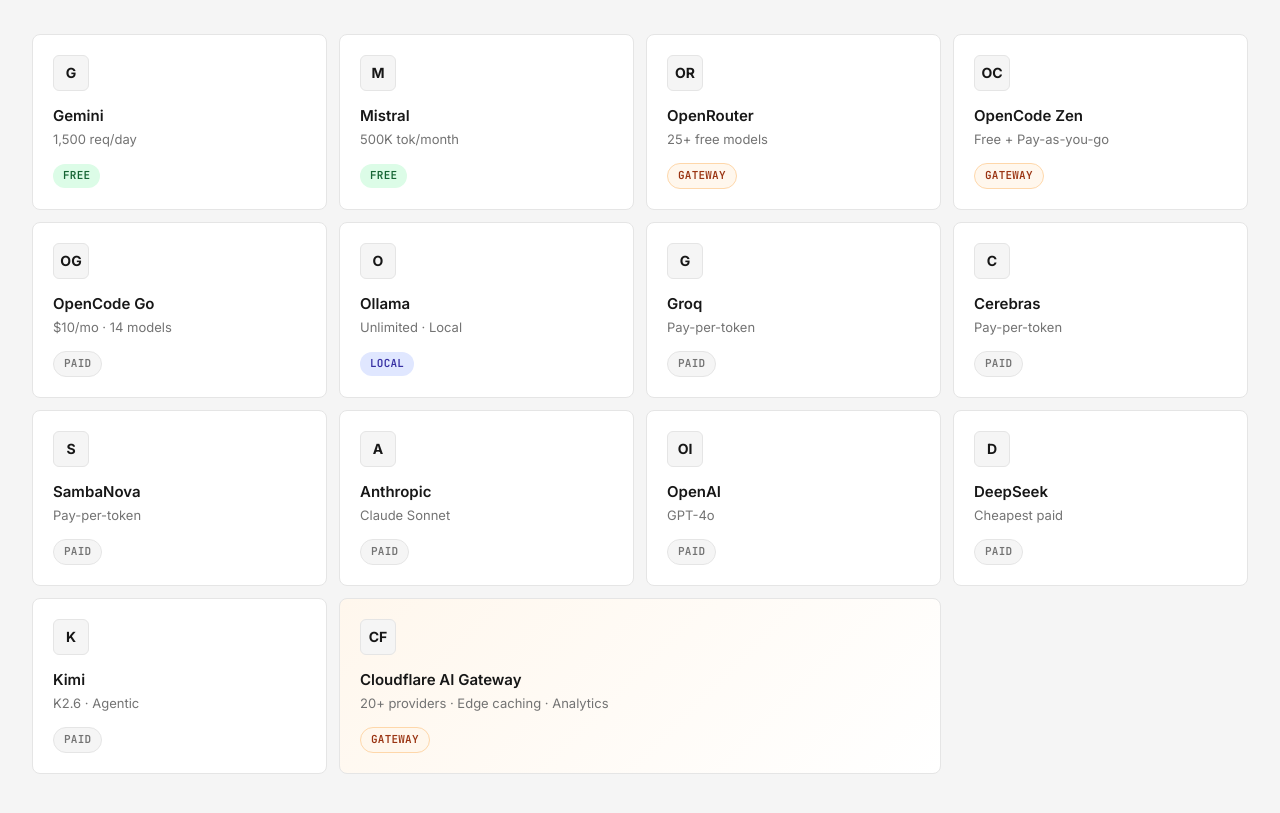
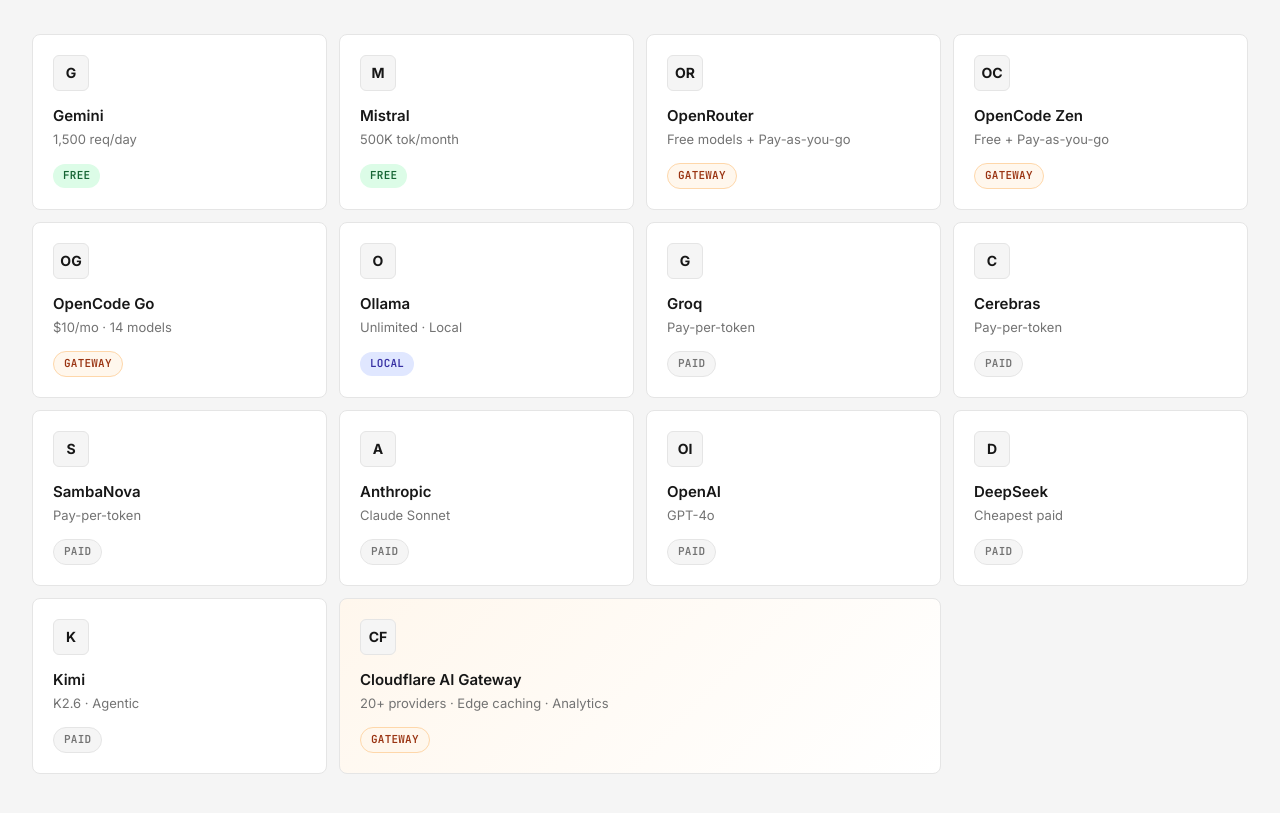
Before and after one commit to corvyn-ai/corvyn, a website: page docs/index.html in a window 1280 px wide. Shown: the part 4020-4833 px from the top of the page. Drawn offline with Linux system fonts and the light colour scheme.

Commit message:
Updated Landing Page

```diff
--- a/docs/index.html
+++ b/docs/index.html
@@ -1508,7 +1508,7 @@
                     <div class="provider-header">
                         <span class="provider-name">OpenRouter</span>
                     </div>
-                    <div class="provider-limit">25+ free models</div>
+                    <div class="provider-limit">Free models + Pay-as-you-go</div>
                     <span class="provider-badge badge-gateway">GATEWAY</span>
                 </div>
                 <div class="provider-card spotlight-card animate-in delay-3">
@@ -1529,7 +1529,7 @@
                         <span class="provider-name">OpenCode Go</span>
                     </div>
                     <div class="provider-limit">$10/mo · 14 models</div>
-                    <span class="provider-badge badge-paid">PAID</span>
+                    <span class="provider-badge badge-gateway">GATEWAY</span>
                 </div>
                 <div class="provider-card spotlight-card animate-in delay-1">
                     <div class="provider-logo">
```
